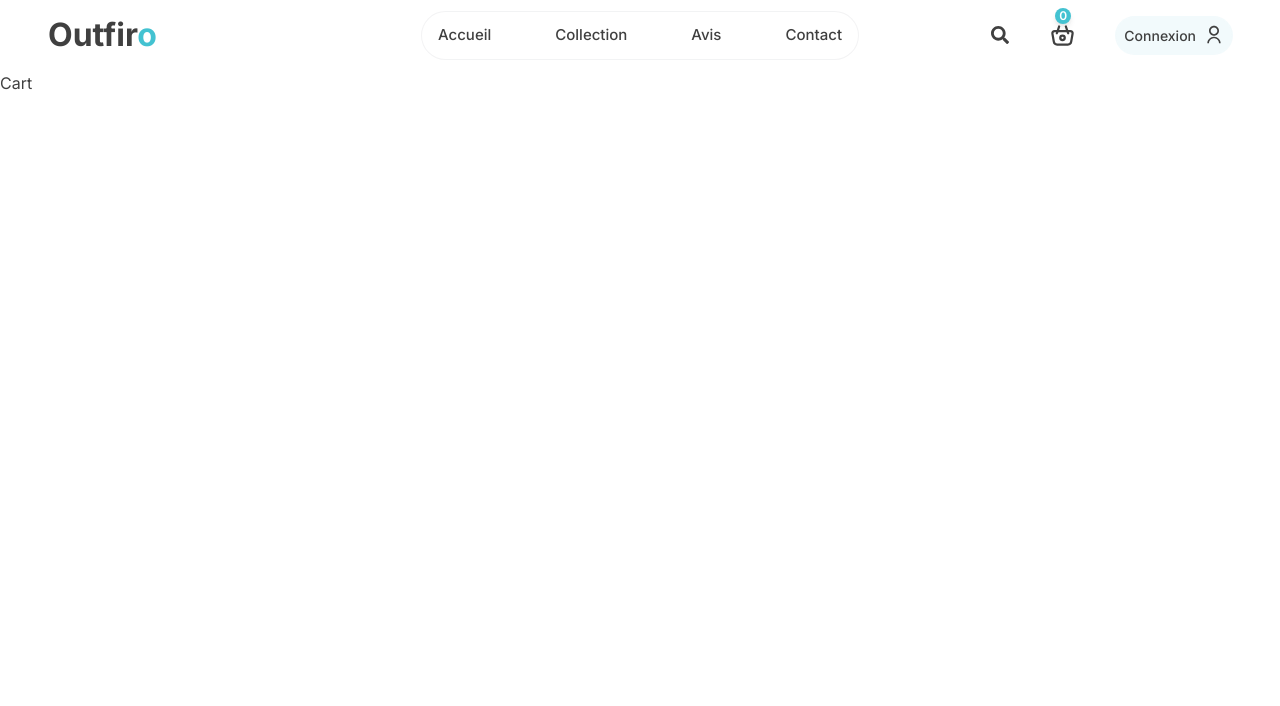
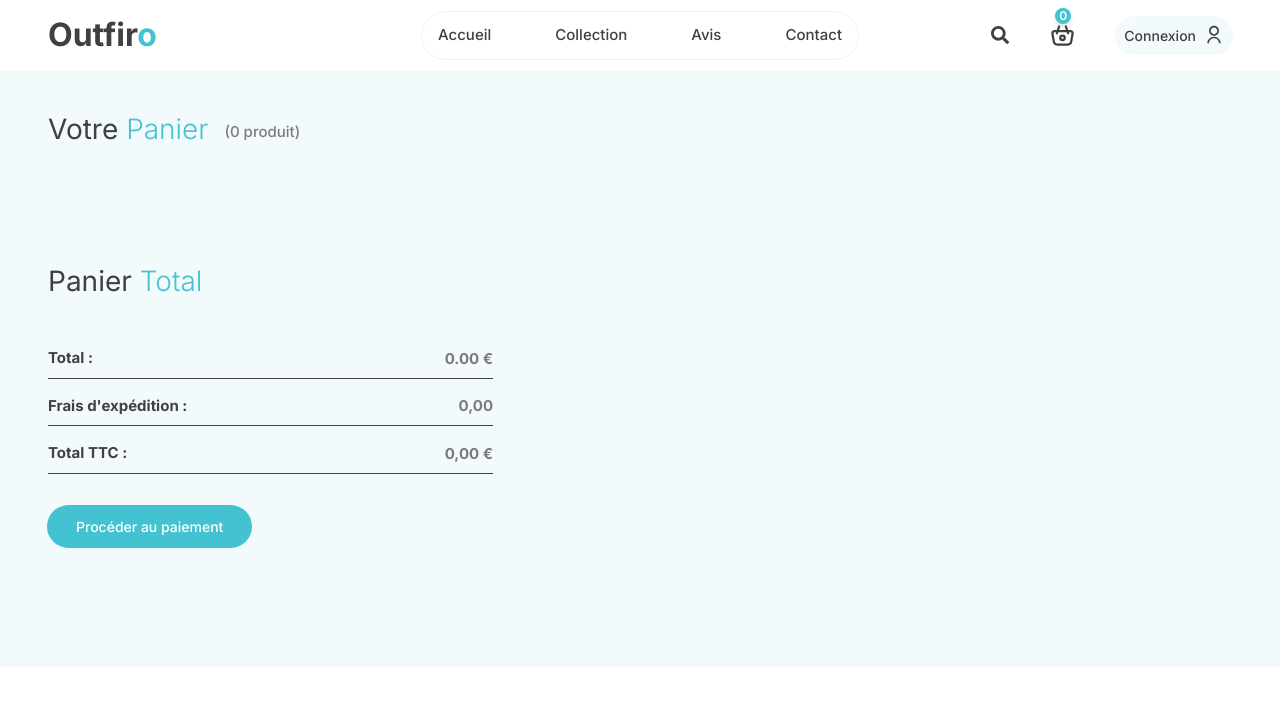
Before and after one commit to Magfoxx/E-commerce, a React (Vite) app in the folder frontend/: page /cart in a window 1280 px wide. Shown: the top 706 px of the page. Built offline with nearby package versions, Linux system fonts and the light colour scheme.

Commit message:
Ajout d e la partie (Panier Total) et de ses fonctionnalités, TotalCart.jsx

```diff
--- a/frontend/src/App.jsx
+++ b/frontend/src/App.jsx
@@ -6,6 +6,7 @@ import Collection from "./pages/Collection";
 import Product from "./pages/Product";
 import Testimonials from "./pages/Testimonials";
 import Cart from "./pages/Cart";
+import PlaceOrder from "./pages/PlaceOrder";
 import Footer from "./components/Footer";
 import { ToastContainer } from 'react-toastify';
 
@@ -20,6 +21,7 @@ const App = () => {
         <Route path="/product/:productId" element={<Product />} />
         <Route path="/testimonials" element={<Testimonials />} />
         <Route path="/cart" element={<Cart />} />
+        <Route path="/place-order" element={<PlaceOrder />} />
       </Routes>
       {/* <Footer /> */}
     </main>
--- /dev/null
+++ b/frontend/src/components/CartTotal.jsx
@@ -0,0 +1,32 @@
+import { useContext } from "react";
+import { ShopContext } from "../context/ShopContext";
+import Title from "./Title";
+
+const CartTotal = () => {
+  const { currency, getCartAmount, delivery_charges } = useContext(ShopContext);
+
+  return (
+    <section className="w-full">
+      <Title title1={"Panier"} title2={"Total"} titleStyles={"h3"} />
+      <div className="flexBetween pt-3">
+        <h5 className="h5">Total :</h5>
+        <p className="h5">
+          {getCartAmount()}.00 {currency}
+        </p>
+      </div>
+      <hr className="mx-auto h-[1px] w-full bg-gray-900/10 my-1" />
+      <div className="flexBetween pt-3">
+        <h5 className="h5">Frais d'expédition :</h5>
+        <p className="h5">{getCartAmount() === 0 ? "0,00" : `${delivery_charges}.00 ${currency}`}</p>
+      </div>
+      <hr className="mx-auto h-[1px] w-full bg-gray-900/10 my-1" />
+      <div className="flexBetween pt-3">
+        <h5 className="h5">Total TTC :</h5>
+        <p className="h5">{getCartAmount() === 0 ? "0,00" : getCartAmount() + delivery_charges} {currency} </p>
+      </div>
+      <hr className="mx-auto h-[1px] w-full bg-gray-900/10 my-1" />
+    </section>
+  );
+};
+
+export default CartTotal;
--- a/frontend/src/context/ShopContext.jsx
+++ b/frontend/src/context/ShopContext.jsx
@@ -55,9 +55,30 @@ const ShopContextProvider = (props) => {
     return totalCount;
   };
 
-  useEffect(() => {
-    console.log(cartItems);
-  }, [cartItems]);
+  // Mise à jour de la quantité
+  const updateQuantity = async (itemId, size, quantity) => {
+    let cartData = structuredClone(cartItems);
+    cartData[itemId][size] = quantity;
+    setCartItems(cartData);
+  };
+
+  // Obtenir le montant total du panier
+  const getCartAmount = () => {
+    let totalAmount = 0;
+    for (const items in cartItems) {
+      let itemInfo = products.find((product) => product._id === items);
+      for (const item in cartItems[items]) {
+        try {
+          if (cartItems[items][item] > 0) {
+            totalAmount += itemInfo.price * cartItems[items][item];
+          }
+        } catch (error) {
+          console.log(error);
+        }
+      }
+    }
+    return totalAmount;
+  };
 
   const value = {
     currency,
@@ -72,6 +93,10 @@ const ShopContextProvider = (props) => {
     setShowSearch,
     addToCart,
     getCartCount,
+    cartItems,
+    setCartItems,
+    updateQuantity,
+    getCartAmount,
   };
 
   return (
--- a/frontend/src/pages/Cart.jsx
+++ b/frontend/src/pages/Cart.jsx
@@ -1,9 +1,143 @@
-import React from 'react'
+import { useContext, useEffect, useState } from "react";
+import { ShopContext } from "../context/ShopContext";
+import { FaRegWindowClose } from "react-icons/fa";
+import { FaMinus, FaPlus } from "react-icons/fa6";
+import Title from "../components/Title";
+import CartTotal from "../components/CartTotal";
 
 const Cart = () => {
+  const {
+    products,
+    currency,
+    cartItems,
+    getCartCount,
+    navigate,
+    updateQuantity,
+  } = useContext(ShopContext);
+  const [cartData, setCartData] = useState([]);
+  const [quantities, setQuantities] = useState([]);
+
+  useEffect(() => {
+    if (products.length > 0) {
+      const tempData = [];
+      const initialQuantities = {};
+      for (const items in cartItems) {
+        for (const item in cartItems[items]) {
+          if (cartItems[items][item] > 0) {
+            tempData.push({
+              _id: items,
+              size: item,
+              quantity: cartItems[items][item],
+            });
+            initialQuantities[`${items} - ${item}`] = cartItems[items][item];
+          }
+        }
+      }
+      setCartData(tempData);
+      setQuantities(initialQuantities);
+    }
+  }, [cartItems, products]);
+
+  const increment = (id, size) => {
+    const key = `${id} - ${size}`;
+    const newValue = quantities[key] + 1;
+    setQuantities((prev) => ({ ...prev, [key]: newValue }));
+    updateQuantity(id, size, newValue);
+  };
+
+  const decrement = (id, size) => {
+    const key = `${id} - ${size}`;
+    if (quantities[key] > 1) {
+      const newValue = quantities[key] - 1;
+      setQuantities((prev) => ({ ...prev, [key]: newValue }));
+      updateQuantity(id, size, newValue);
+    }
+  };
+
+  // Détermine le libellé (singulier/pluriel) en fonction du nombre d'articles
+  const cartCount = getCartCount();
+  const productLabel = cartCount > 1 ? " produits" : " produit";
+
   return (
-    <div>Cart</div>
-  )
-}
+    <div>
+      <div className="bg-primary mb-16">
+        <div className="max-padd-container py-10">
+          {/* Titre */}
+          <div className="flexStart gap-x-4">
+            <Title title1={"Votre"} title2={"Panier"} titleStyles={"h3"} />
+            <h5 className="medium-15 text-gray-30 relative bottom-3.5">
+              ({getCartCount()}
+              {productLabel})
+            </h5>
+          </div>
+          {/* Container */}
+          <div className="mt-6">
+            {cartData.map((item, i) => {
+              const productData = products.find(
+                (product) => product._id === item._id
+              );
+              const key = `${item._id} - ${item.size}`;
 
-export default Cart
+              return (
+                <div className="rounded-lg bg-white p-2 mb-3" key={i}>
+                  <div className="flex items-center gap-x-3">
+                    <div className="flex items-start gap-6">
+                      <img
+                        src={productData.image[0]}
+                        alt={productData.name}
+                        className="w-16 sm:w-18 rounded"
+                      />
+                    </div>
+                    <div className="flex flex-col w-full">
+                      <div className="flexBetween">
+                        <h5 className="h5 !my-0 line-clamp-1">
+                          {productData.name}
+                        </h5>
+                        <FaRegWindowClose
+                          onClick={() => updateQuantity(item._id, item.size, 0)}
+                          className="cursor-pointer text-secondary"
+                        />
+                      </div>
+                      <p className="bold-14 my-0.5">{item.size}</p>
+                      <div className="flexBetween">
+                        <div className="flex items-center ring-1 ring-slate-900/5 rounded-full overflow-hidden bg-primary">
+                          <button
+                            onClick={() => decrement(item._id, item.size)}
+                            className="p-1.5 bg-white text-secondary rounded-full shadow-md"
+                          >
+                            <FaMinus className="text-xs" />
+                          </button>
+                          <p className="px-2">{quantities[key]}</p>
+                          <button
+                            onClick={() => increment(item._id, item.size)}
+                            className="p-1.5 bg-white text-secondary rounded-full shadow-md"
+                          >
+                            <FaPlus className="text-xs" />
+                          </button>
+                        </div>
+                        <h4 className="h4">
+                          {currency}
+                          {productData.price}
+                        </h4>
+                      </div>
+                    </div>
+                  </div>
+                </div>
+              );
+            })}
+          </div>
+          <div className="flex my-20">
+            <div className="w-full sm:w-[445px]">
+              <CartTotal />
+              <button
+                onClick={() => navigate('/place-order')}
+                className="btn-secondary mt-7">Procéder au paiement</button>
+            </div>
+          </div>
+        </div>
+      </div>
+    </div>
+  );
+};
+
+export default Cart;
--- /dev/null
+++ b/frontend/src/pages/PlaceOrder.jsx
@@ -0,0 +1,9 @@
+import React from 'react'
+
+const PlaceOrder = () => {
+  return (
+    <div>PlaceOrder</div>
+  )
+}
+
+export default PlaceOrder
```
